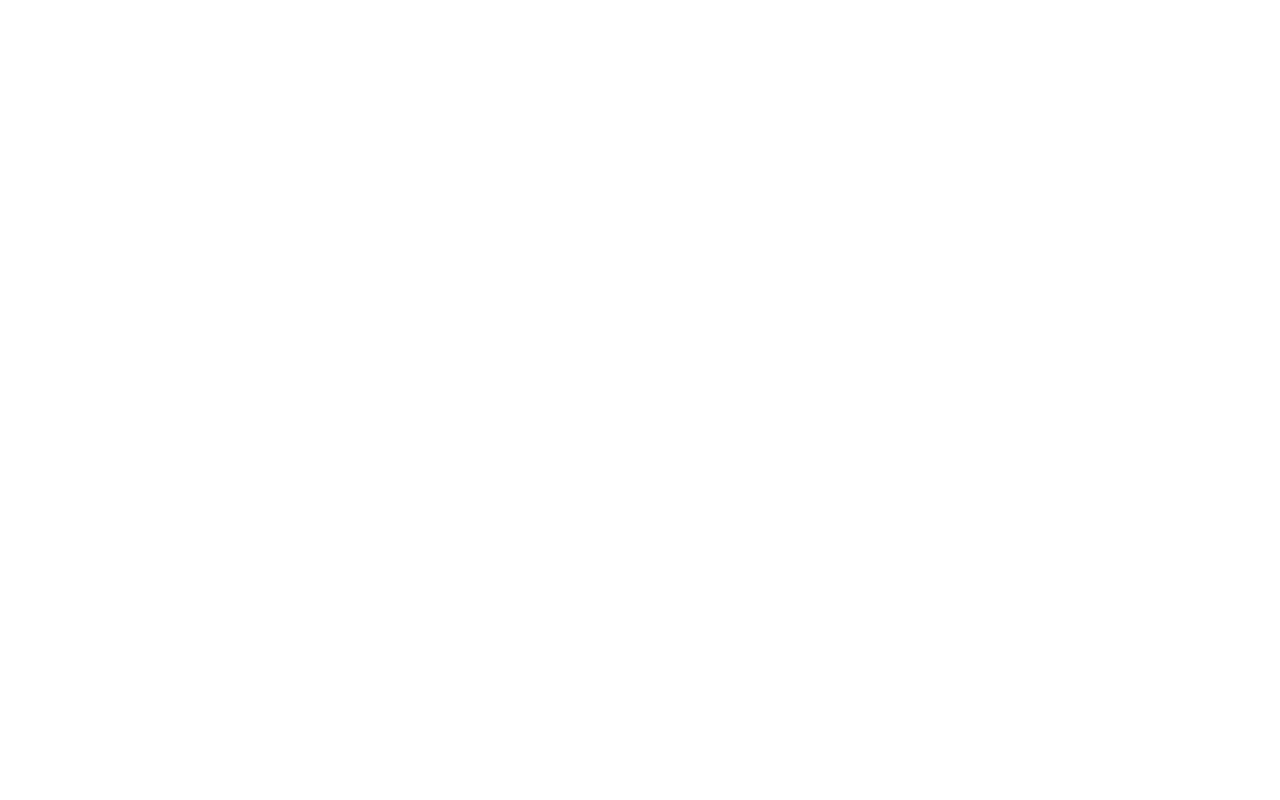
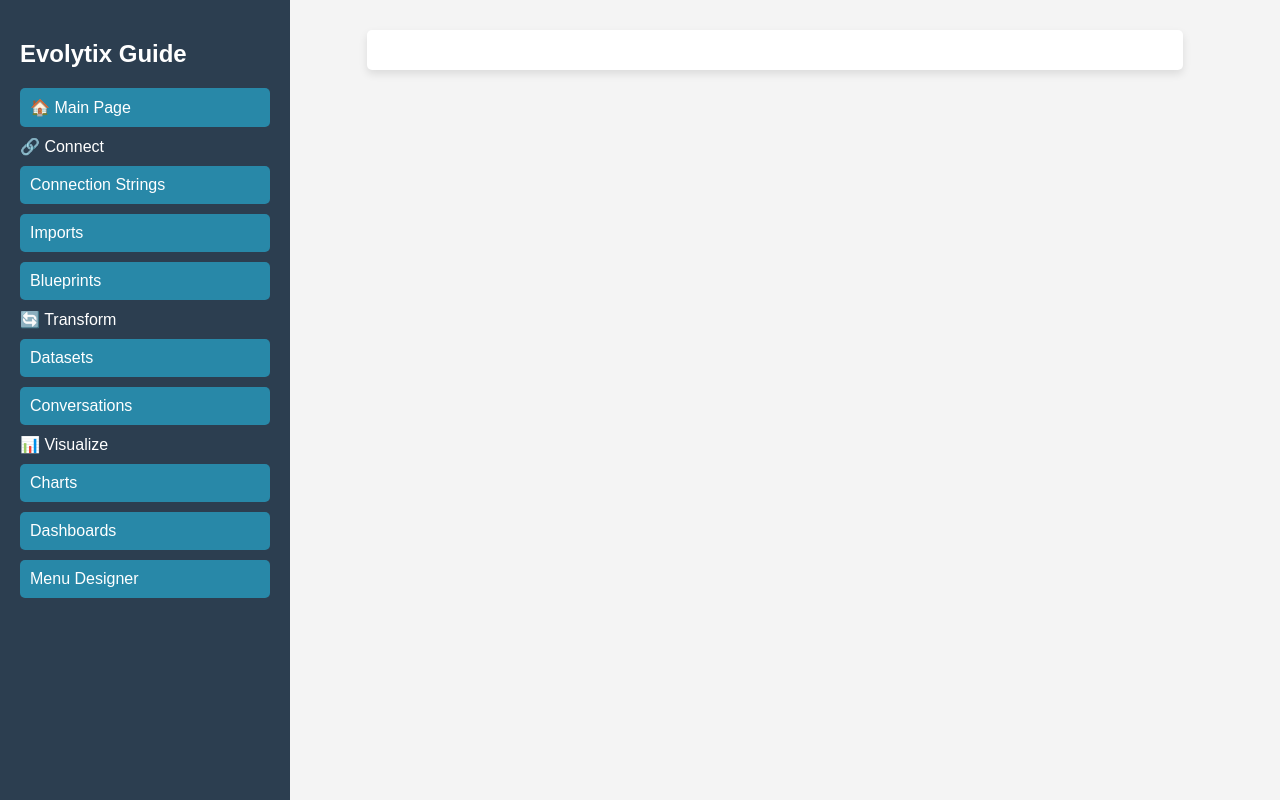
Before and after one commit to GabbyEvolytix/Dashbud-How-To, a plain HTML site: page blueprints.html in a window 1280 px wide. Drawn offline with Linux system fonts and the light colour scheme.

Commit message:
fixing other branches

```diff
--- a/blueprints.html
+++ b/blueprints.html
@@ -0,0 +1,40 @@
+<!DOCTYPE html>
+<html lang="en">
+<head>
+    <meta charset="UTF-8">
+    <meta name="viewport" content="width=device-width, initial-scale=1.0">
+    <title>Conversations with Dashbud - Evolytix Walkthrough</title>
+    <link rel="stylesheet" href="styles.css">
+</head>
+<body>
+    <div id="sidebar">
+        <h2>Evolytix Guide</h2>
+        <ul>
+            <li><a href="index.html">🏠 Main Page</a></li>
+            <li>🔗 Connect</li>
+            <ul>
+                <li><a href="connection-strings.html">Connection Strings</a></li>
+                <li><a href="import-data.html">Imports</a></li>
+                <li><a href="blueprints.html">Blueprints</a></li>
+            </ul>
+            <li>🔄 Transform</li>
+            <ul>
+                <li><a href="datasets.html">Datasets</a></li>
+                <li><a href="conversations.html">Conversations</a></li>
+            </ul>
+            <li>📊 Visualize</li>
+            <ul>
+                <li><a href="charts.html">Charts</a></li>
+                <li><a href="dashboards.html">Dashboards</a></li>
+                <li><a href="menu-designer.html">Menu Designer</a></li>
+            </ul>
+        </ul>
+    </div>
+
+    <div id="content">
+        <section id="blueprints">
+
+        </section>
+    </div>
+</body>
+</html>
```
Also changed, not shown: conversations.html (+0 -5 lines), dashboards.html (+0 -5 lines), datasets.html (+1 -1 lines), import-data.html (+0 -5 lines).
